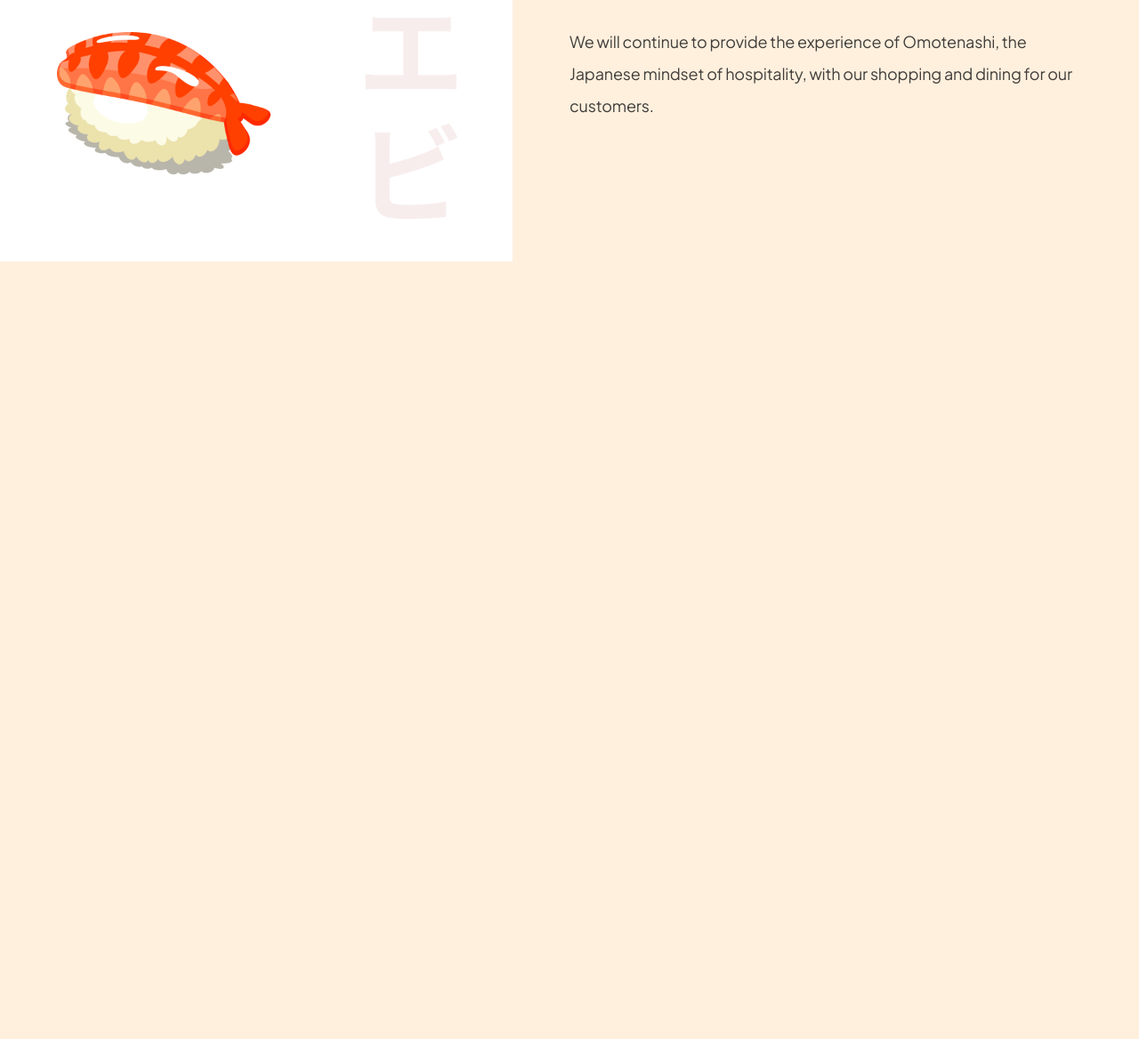
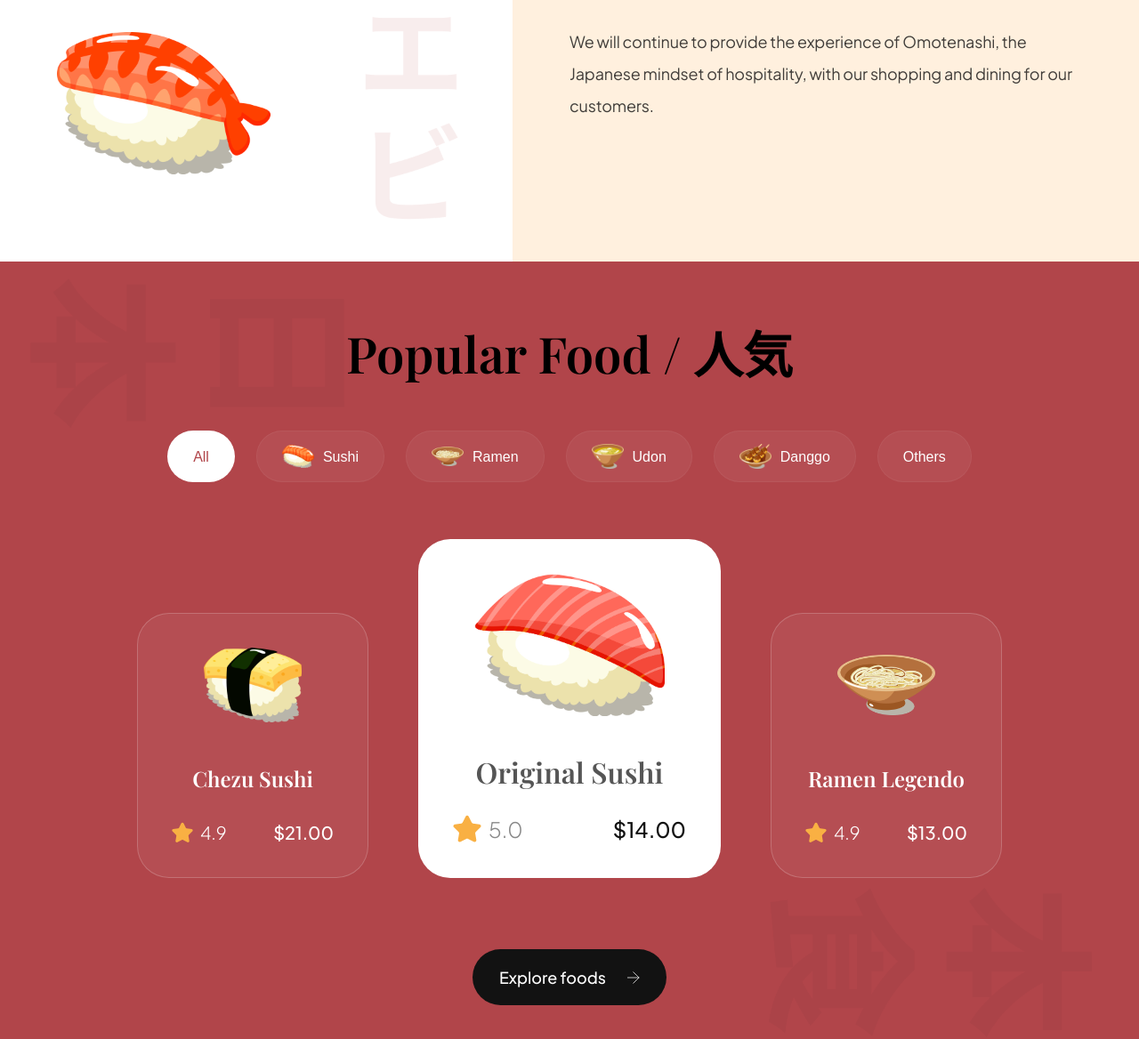
Before and after one commit to karolinasniezek/sushi-website, a website built with Vite: page sushi/index.html in a window 1280 px wide. Shown: the part 1214-2382 px from the top of the page at 89% size. Before the commit the page ends 1508 px from the top, so only its background shows below. Built offline with nearby package versions, Linux system fonts and the light colour scheme.

Commit message:
add popular section

```diff
--- a/sushi/css/sections/popular.css
+++ b/sushi/css/sections/popular.css
@@ -0,0 +1,183 @@
+.popular-foods {
+  padding: 64px;
+  display: flex;
+  flex-direction: column;
+  background-color: var(--primary-color);
+  background-image: url(../../assets/popular_bg.png);
+  background-position: center;
+  background-repeat: no-repeat;
+  background-size: contain;
+  overflow: hidden;
+}
+
+.popular-foods__title {
+  font-size: 56px;
+  font-family: var(--playfair-display);
+  font-weight: 600;
+  line-height: 78px;
+  color: var(--white);
+  text-align: center;
+}
+
+.popular-foods__filters {
+  margin-top: 48px;
+  max-width: 100%;
+  overflow-x: auto;
+  display: flex;
+  gap: 24px;
+  justify-content: center;
+}
+
+.popular-foods__filters-btn {
+  padding: 10px 28px;
+  display: flex;
+  flex-direction: row;
+  align-items: center;
+  gap: 10px;
+  background: rgba(255, 255, 255, 0.05);
+  border: 1px solid rgba(255, 255, 255, 0.05);
+  border-radius: 46px;
+  font-size: 16px;
+  font-weight: 300px;
+  line-height: 25px;
+  color: var(--plus-jakarta-sans);
+  color: #fff;
+  cursor: pointer;
+}
+
+.popular-foods__filters-btn img {
+  width: 36px;
+  height: 36px;
+  object-fit: contain;
+}
+
+.popular-foods__filters-btn.active {
+  background: #fff;
+  color: var(--primary-color);
+}
+
+.popular-foods__filters-btn:hover {
+  background: #fff;
+  color: var(--primary-color);
+}
+
+.popular-foods__catalogue {
+  margin-top: 64px;
+  display: flex;
+  justify-content: center;
+  align-items: flex-end;
+  flex-wrap: wrap;
+  gap: 56px;
+}
+
+.popular-foods__button {
+  width: fit-content;
+  padding: 20px 30px;
+  margin: 80px auto 0;
+  font-weight: 500;
+  font-size: 18px;
+  line-height: 23px;
+  font-family: var(--plus-jakarta-sans);
+  color: #fff;
+  border: none;
+  outline: none;
+  background: var(--secondary-color);
+  border-radius: 64px;
+  cursor: pointer;
+}
+
+.popular-foods__button img {
+  width: 14px;
+  height: 14px;
+  object-fit: contain;
+  margin-left: 21px;
+}
+
+.popular-foods__card {
+  padding: 38px;
+  min-width: 260px;
+  height: fit-content;
+  display: flex;
+  align-items: center;
+  flex-direction: column;
+  border-radius: 36px;
+  background: rgba(255, 255, 255, 0.05);
+  border: 1px solid rgba(255, 255, 255, 0.2);
+}
+
+.popular-foods__card-image {
+  width: 110px;
+  height: 84px;
+  object-fit: contain;
+}
+
+.popular-foods__card-title {
+  margin-top: 47px;
+  font-weight: 600;
+  font-size: 24px;
+  line-height: 32px;
+  font-family: var(--playfair-display);
+  color: #fff;
+  text-align: center;
+}
+
+.popular-foods__card-details {
+  width: 100%;
+  margin-top: 32px;
+}
+
+.popular-foods__card-rating {
+  display: flex;
+  align-items: center;
+  gap: 8px;
+}
+
+.popular-foods__card-rating img {
+  width: 24px;
+  height: 24px;
+  object-fit: contain;
+}
+
+.popular-foods__card-rating p {
+  font-size: 20px;
+  font-weight: 300;
+  font-family: var(--plus-jakarta-sans);
+  color: #fff;
+}
+
+.popular-foods__card-price {
+  font-size: 20px;
+  font-weight: 500;
+  font-family: var(--plus-jakarta-sans);
+  color: #fff;
+}
+
+.popular-foods__card.active-card {
+  background: #fff;
+  min-width: 340px;
+}
+
+.popular-foods__card.active-card .popular-foods__card-image {
+  width: 214px;
+  height: 160px;
+}
+
+.popular-foods__card.active-card .popular-foods__card-title {
+  color: var(--black-500);
+  font-size: 32px;
+}
+
+.popular-foods__card.active-card .popular-foods__card-rating img {
+  width: 32px;
+  height: 32px;
+}
+
+.popular-foods__card.active-card .popular-foods__card-rating p {
+  font-size: 24px;
+  color: var(--gray-100);
+}
+
+.popular-foods__card.active-card .popular-foods__card-price {
+  color: var(--secondary-color);
+  font-size: 24px;
+}
--- a/sushi/index.html
+++ b/sushi/index.html
@@ -106,6 +106,80 @@
         </p>
       </div>
     </section>
+    <section class="popular-foods" id="menu">
+      <h2 class="popular-foods__title">Popular Food / 人気</h2>
+      <div class="popular-foods__filters sushi__hide-scrollbar">
+        <button class="popular-foods__filters-btn active">All</button>
+        <button class="popular-foods__filters-btn">
+          <img src="assets/sushi-9.png" alt="sushi 9" />
+          Sushi
+        </button>
+        <button class="popular-foods__filters-btn">
+          <img src="assets/sushi-8.png" alt="sushi 8" />
+          Ramen
+        </button>
+        <button class="popular-foods__filters-btn">
+          <img src="assets/sushi-7.png" alt="sushi 7" />
+          Udon
+        </button>
+        <button class="popular-foods__filters-btn">
+          <img src="assets/sushi-6.png" alt="sushi 6" />
+          Danggo
+        </button>
+        <button class="popular-foods__filters-btn">Others</button>
+      </div>
+      <div class="popular-foods__catalogue">
+        <article class="popular-foods__card">
+          <img
+            class="popular-foods__card-image"
+            src="assets/sushi-12.png"
+            alt="sushi 12"
+          />
+          <h4 class="popular-foods__card-title">Chezu Sushi</h4>
+          <div class="popular-foods__card-details flex-between">
+            <div class="popular-foods__card-rating">
+              <img src="assets/star.svg" alt="star" />
+              <p>4.9</p>
+            </div>
+            <p class="popular-foods__card-price">$21.00</p>
+          </div>
+        </article>
+        <article class="popular-foods__card active-card">
+          <img
+            class="popular-foods__card-image"
+            src="assets/sushi-11.png"
+            alt="sushi 11"
+          />
+          <h4 class="popular-foods__card-title">Original Sushi</h4>
+          <div class="popular-foods__card-details flex-between">
+            <div class="popular-foods__card-rating">
+              <img src="assets/star.svg" alt="star" />
+              <p>5.0</p>
+            </div>
+            <p class="popular-foods__card-price">$14.00</p>
+          </div>
+        </article>
+        <article class="popular-foods__card">
+          <img
+            class="popular-foods__card-image"
+            src="assets/sushi-10.png"
+            alt="sushi 10"
+          />
+          <h4 class="popular-foods__card-title">Ramen Legendo</h4>
+          <div class="popular-foods__card-details flex-between">
+            <div class="popular-foods__card-rating">
+              <img src="assets/star.svg" alt="star" />
+              <p>4.9</p>
+            </div>
+            <p class="popular-foods__card-price">$13.00</p>
+          </div>
+        </article>
+      </div>
+      <button class="popular-foods__button">
+        Explore foods
+        <img src="assets/arrow-right.svg" alt="explore foods" />
+      </button>
+    </section>
     <script src="js/script.js" type="module"></script>
   </body>
 </html>
```
